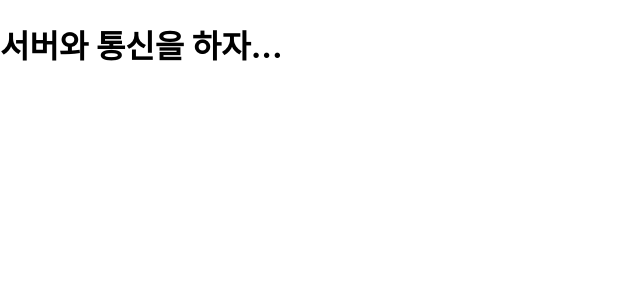
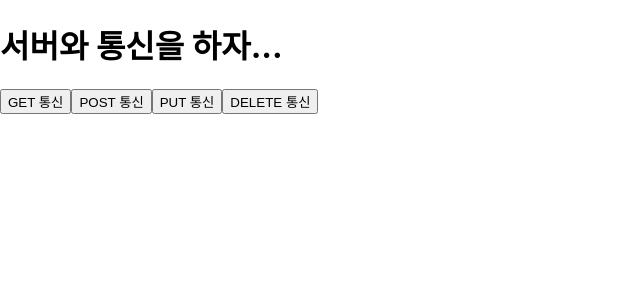
Before and after one commit to sentron-cho/myclient, a React (Create React App) app: page / in a window 1280 px wide. Shown: the top 300 px of the page, without its empty margins (0-640 px from the left). Built offline with nearby package versions, Linux system fonts and the light colour scheme; no server answers.

Commit message:
업데이트

```diff
--- a/package.json
+++ b/package.json
@@ -13,10 +13,7 @@
     "web-vitals": "^2.1.4"
   },
   "scripts": {
-    "start": "react-scripts start",
-    "build": "react-scripts build",
-    "test": "react-scripts test",
-    "eject": "react-scripts eject"
+    "start": "react-scripts start"
   },
   "eslintConfig": {
     "extends": [
--- /dev/null
+++ b/src/Day02/Day02A1.jsx
@@ -0,0 +1,56 @@
+import axios from 'axios';
+import React, { useEffect, useState } from 'react';
+
+const Day02A1 = (props) => {
+    const [data, setData] = useState('서버와 통신을 하자...');
+    // 기본은 data가 전송 실패라고 가정
+    // useEffect(() => {
+    //     setTimeout(() => {
+    //         // proxy에서 설정한 8080 포트에 서버 실행로 연결된다.
+    //         axios.get('/api/hello').then((res) => {
+    //             console.log(res);
+    //             setData(res.data);
+    //         })
+    //     }, 1000);
+
+    // }, [])
+
+    const onClickGet = () => {
+        axios.get('/api/hello').then((res) => {
+            console.log(res);
+            setData(res.data);
+        })
+    }
+
+    const onClickPost = () => {
+        axios.post('/api/hello').then((res) => {
+            console.log(res);
+            setData(res.data);
+        })
+    }
+
+    const onClickPut = () => {
+        axios.put('/api/hello').then((res) => {
+            console.log(res);
+            setData(res.data);
+        })
+    }
+
+    const onClickDelete = () => {
+        axios.delete('/api/hello').then((res) => {
+            console.log(res);
+            setData(res.data);
+        })
+    }
+
+    return (<>
+        <h1>{data}</h1>
+
+        <button onClick={onClickGet}>GET 통신</button>
+        <button onClick={onClickPost}>POST 통신</button>
+        <button onClick={onClickPut}>PUT 통신</button>
+        <button onClick={onClickDelete}>DELETE 통신</button>
+    </>)
+}
+
+export default Day02A1;
--- a/src/Request.jsx
+++ b/src/Request.jsx
@@ -15,7 +15,7 @@ const Request = (props) => {
 
     }, [])
 
-    return (<h1>{data}</h1>); // 값에 따라 전송 실패 or 전송 성공 출력
+    return (<h1>{data}</h1>);
 }
 
 export default Request;
--- a/src/index.js
+++ b/src/index.js
@@ -2,12 +2,14 @@ import React from 'react';
 import ReactDOM from 'react-dom/client';
 import './index.css';
 import App from './App';
-import Request from './Request';
+import Request from './Request.jsx';
+import Day02A1 from './Day02/Day02A1.jsx';
 
 const root = ReactDOM.createRoot(document.getElementById('root'));
 root.render(
   <React.StrictMode>
     {/* <App /> */}
-    <Request />
+    {/* <Request /> */}
+    <Day02A1 />
   </React.StrictMode>
 );
```
